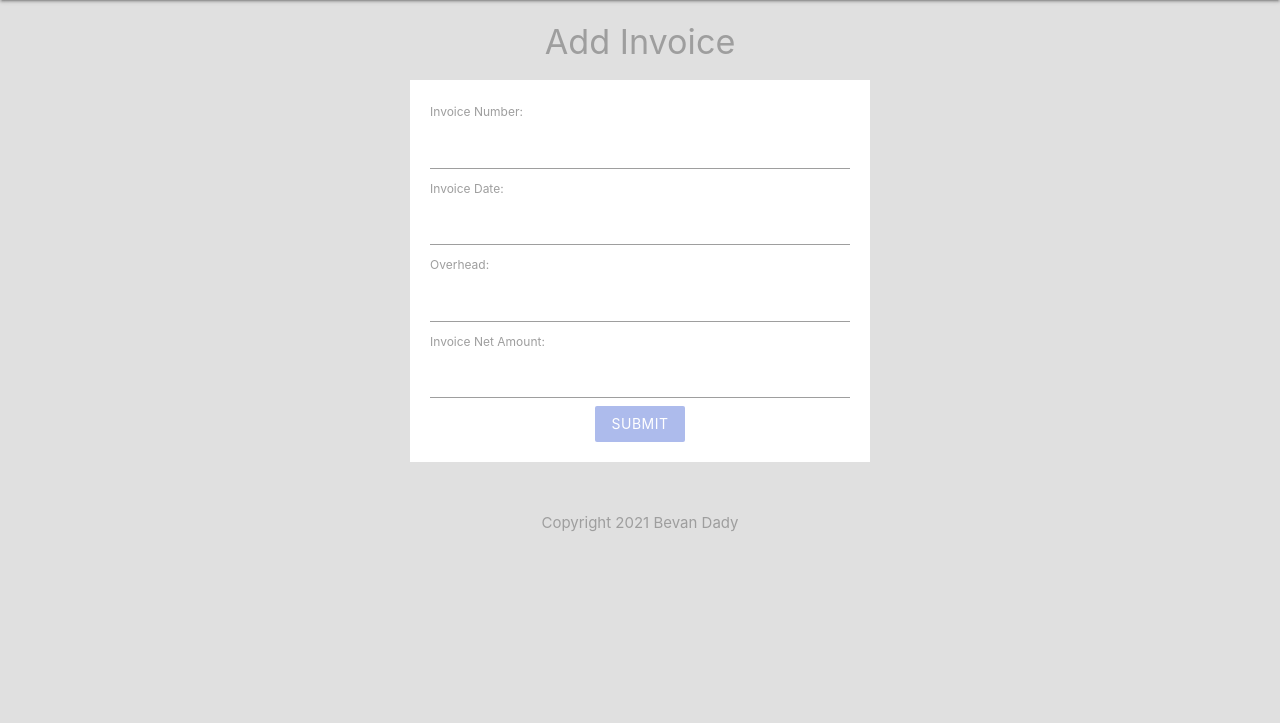
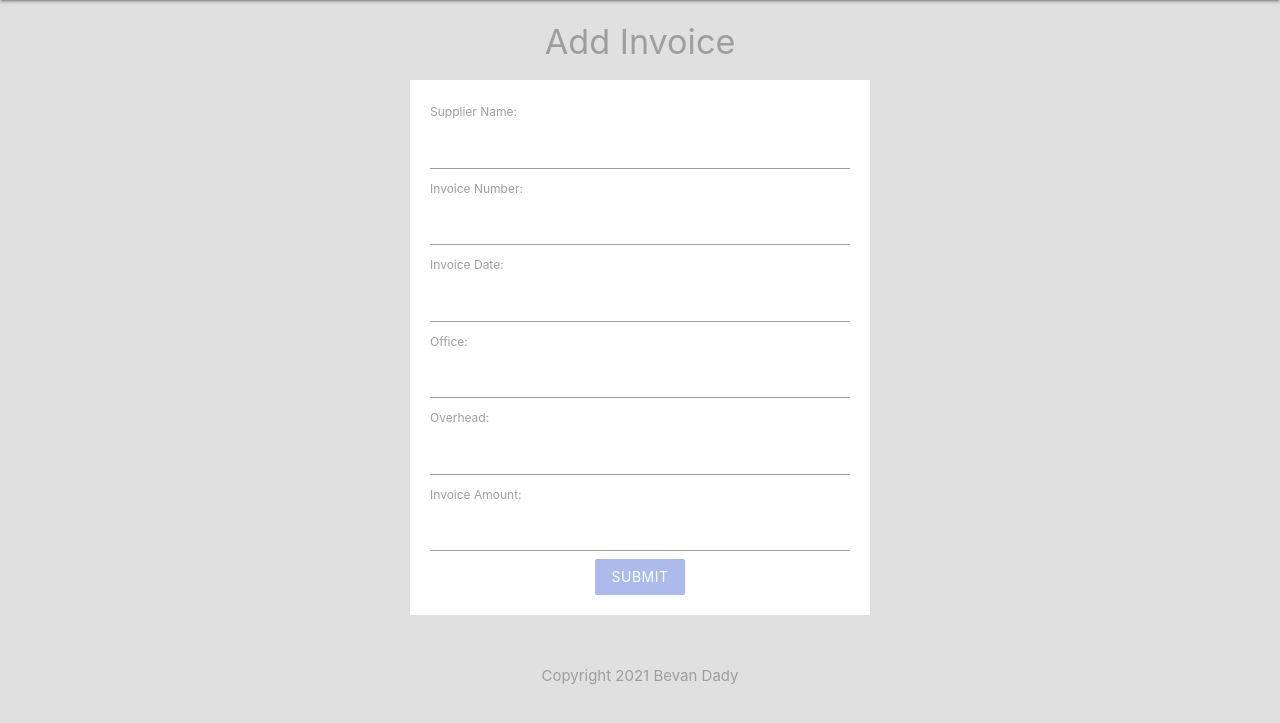
Before and after one commit to spr15bd/accounts_in_php, a PHP site: page /add_invoices.php in a window 1280 px wide. Shown: the part 64-787 px from the top of the page. Run offline with PHP 8.4, Linux system fonts and the light colour scheme.

Commit message:
Added more invoice fields to match with fields added in the database table

```diff
--- a/add_invoices.php
+++ b/add_invoices.php
@@ -1,7 +1,15 @@
 <?php
-	$errors = ['inv_no'=>'', 'inv_date'=>'', 'overhead'=>'', 'inv_net'=>''];
-	$invoice_number=$invoice_date=$overhead=$invoice_net_amount="";
+	$errors = ['inv_no'=>'', 'inv_date'=>'', 'office'=>'', 'overhead'=>'', 'inv_amt'=>'', 'inv_supplier'=>''];
+	$invoice_number=$invoice_date=$office=$overhead=$invoice_amount=$invoice_supplier="";
 	if (isset($_POST['submit'])) {
+		if (empty($_POST['inv_supplier'])) {
+			$errors['inv_supplier'] = "Please enter a supplier name<br/>";
+		} else {
+			$invoice_supplier = $_POST['inv_supplier'];
+			if (!preg_match('/^[a-zA-Z1-9\s]+$/', $invoice_supplier)) {
+				$errors['inv_supplier'] = "Supplier name must be letters, numbers and spaces only";
+			}
+		}
 		if (empty($_POST['inv_no'])) {
 			$errors['inv_no'] = "An invoice number is required<br/>";
 		} else {
@@ -16,18 +24,24 @@
 			$invoice_date = $_POST['inv_date'];
 
 		}
+		if (empty($_POST['office'])) {
+			$errors['office'] =  "An office is required<br/>";
+		} else {
+			$office = $_POST['office'];
+
+		}
 		if (empty($_POST['overhead'])) {
 			$errors['overhead'] =  "An overhead code is required<br/>";
 		} else {
 			$overhead = $_POST['overhead'];
 
 		}
-		if (empty($_POST['inv_net'])) {
-			$errors['inv_net'] = "An invoice amount is required<br/>";
+		if (empty($_POST['inv_amt'])) {
+			$errors['inv_amt'] = "An invoice amount is required<br/>";
 		} else {
-			$invoice_net_amount = $_POST['inv_net'];
-			if (!preg_match('/[0-9\s]+$/', $invoice_net_amount)) {
-				$errors['inv_net'] = "invoice amount must be numbers only";
+			$invoice_amount = $_POST['inv_amt'];
+			if (!preg_match('/[0-9\s]+$/', $invoice_amount)) {
+				$errors['inv_amt'] = "Invoice amount must be numbers only";
 			}
 		}
 		if (array_filter($errors)) {
@@ -49,18 +63,24 @@
 		<section class="container grey-text">
 			<h4 class="center">Add Invoice</h4>
 			<form class="white" action="add_invoices.php" method="POST">
+				<label>Supplier Name:</label>
+				<input type="text" name="supplier" value=<?php echo $invoice_supplier?>>
+				<div class="red-text"><?php echo $errors['inv_supplier']; ?></div>
 				<label>Invoice Number:</label>
 				<input type="text" name="inv_no" value=<?php echo $invoice_number?>>
 				<div class="red-text"><?php echo $errors['inv_no']; ?></div>
 				<label>Invoice Date:</label>
 				<input type="text" name="inv_date" value=<?php echo $invoice_date?>>
 				<div class="red-text"><?php echo $errors['inv_date']; ?></div>
+				<label>Office:</label>
+				<input type="text" name="office" value=<?php echo $office?>>
+				<div class="red-text"><?php echo $errors['office']; ?></div>
 				<label>Overhead:</label>
 				<input type="text" name="overhead" value=<?php echo $overhead?>>
 				<div class="red-text"><?php echo $errors['overhead']; ?></div>
-				<label>Invoice Net Amount:</label>
-				<input type="text" name="inv_net" value=<?php echo $invoice_net_amount?>>
-				<div class="red-text"><?php echo $errors['inv_net']; ?></div>
+				<label>Invoice Amount:</label>
+				<input type="text" name="inv_amt" value=<?php echo $invoice_amount?>>
+				<div class="red-text"><?php echo $errors['inv_amt']; ?></div>
 				<div class="center">
 					<input type="submit" name="submit" value="submit" class="btn brand z-depth-0">
 				</div>
```
Also changed, not shown: index.php (+6 -3 lines).
